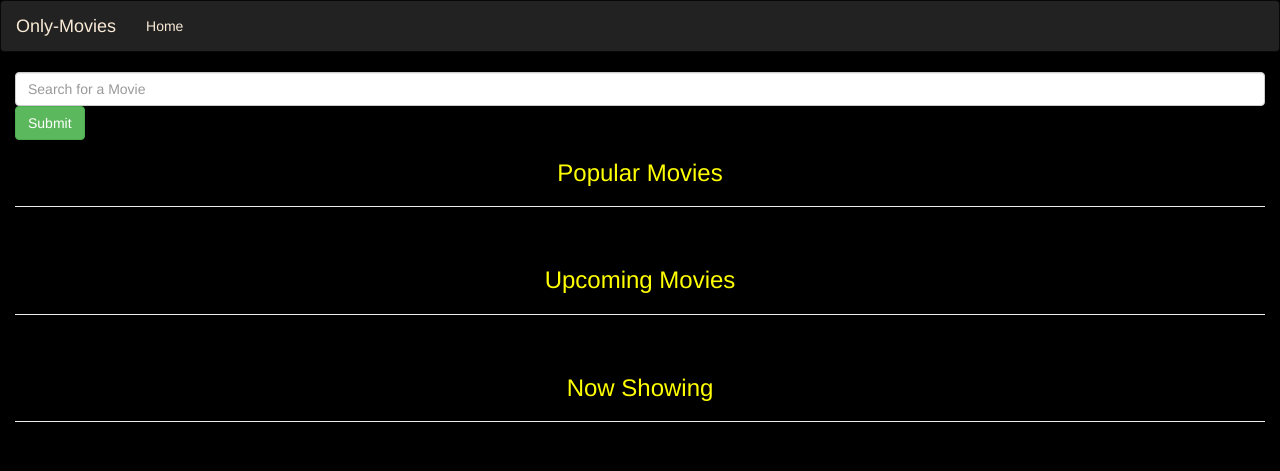
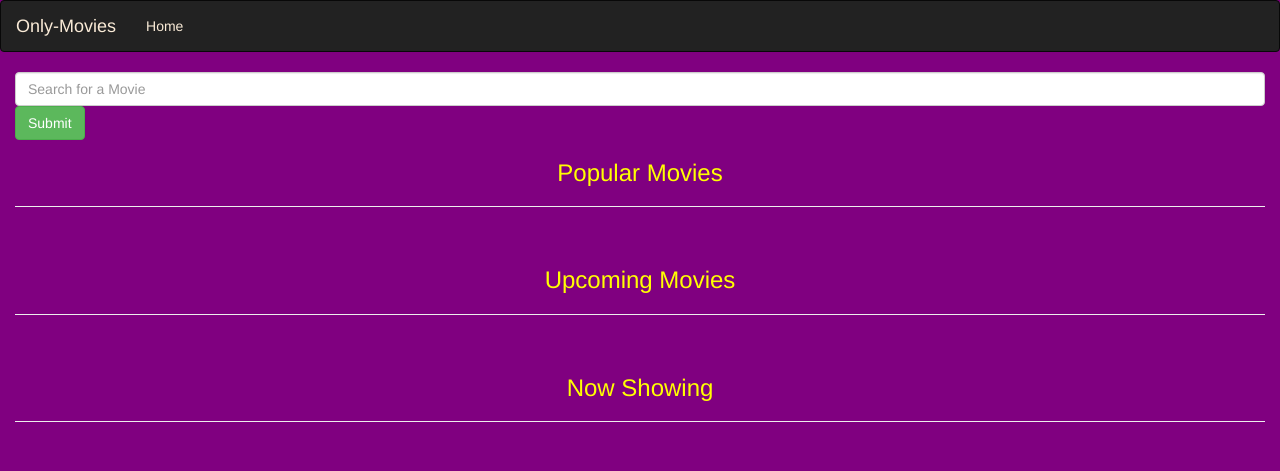
Before and after one commit to marknesh/onlymovies, a Flask app: template app/templates/index.html in a window 1280 px wide. Shown: the top 471 px of the page. Run offline with Flask 2, Linux system fonts and the light colour scheme; the template is opened without the code that fills it, so the values that code supplies are empty; some libraries are stand-ins or nearby versions.

```diff
--- a/app/static/css/index.css
+++ b/app/static/css/index.css
@@ -7,10 +7,10 @@
 }
 
 body{
-    background-color: black;
+    background-color: purple;
 }
 .hi{
   color: yellow;
   text-align: center;
-  margin-top: 20px;
+
 }
```
